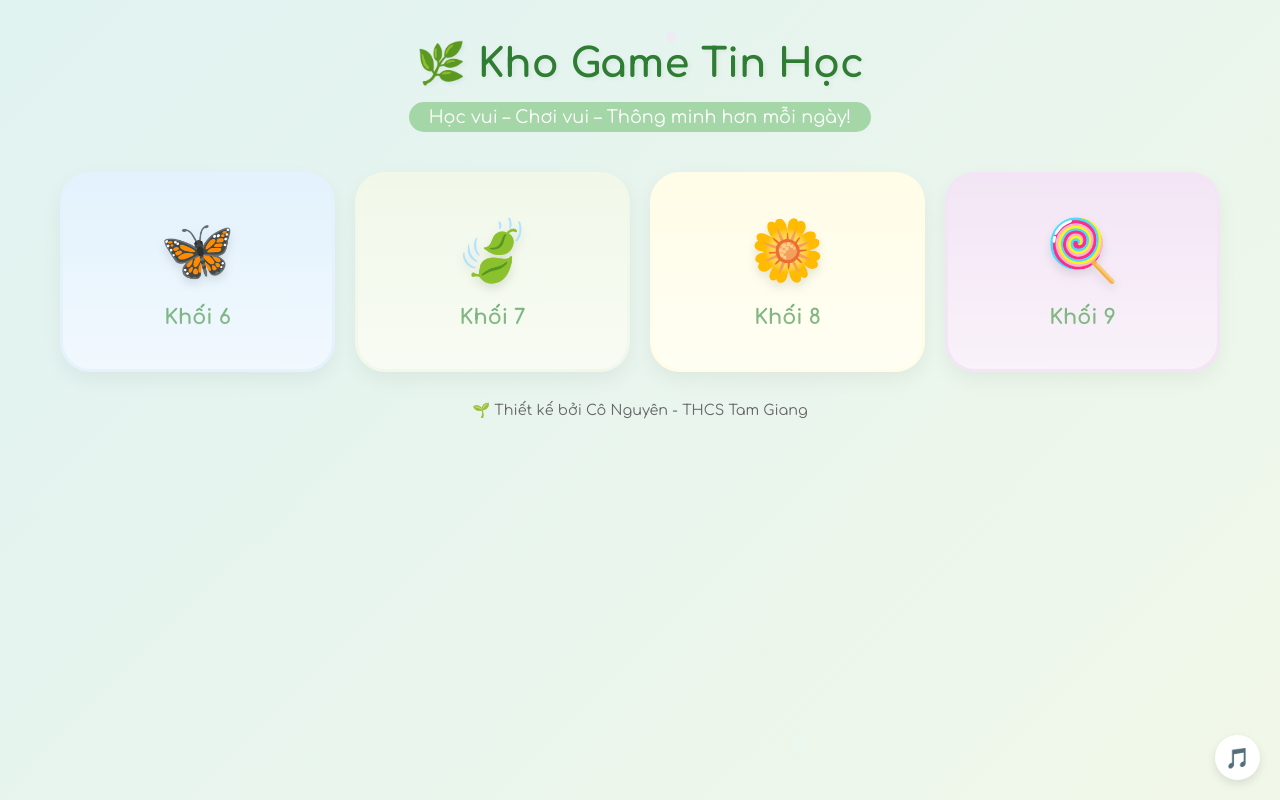
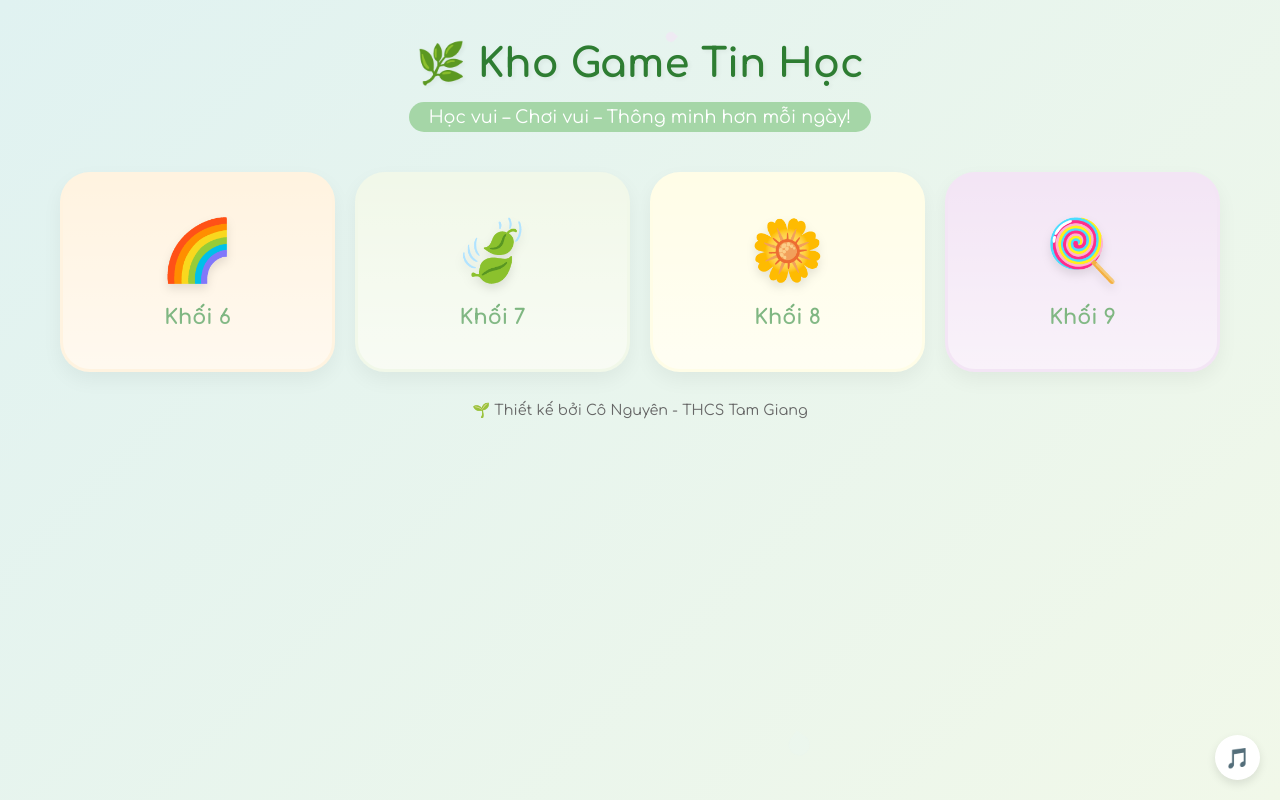
Before and after one commit to hainguyen03299-beep/hainguyen03299-beep.github.io, a plain HTML site: page index.html in a window 1280 px wide. Drawn offline with Linux system fonts and the light colour scheme.

Commit message:
Update index.html

```diff
--- a/index.html
+++ b/index.html
@@ -193,7 +193,7 @@
         }
 
         /* Màu sắc riêng cho từng khối */
-        .card-6 { background-color: #E3F2FD; }
+        .card-6 { background-color: #FFF3E0; } /* Đổi sang màu cam nhạt để hợp với cầu vồng */
         .card-7 { background-color: #F1F8E9; }
         .card-8 { background-color: #FFFDE7; }
         .card-9 { background-color: #F3E5F5; }
@@ -205,7 +205,7 @@
     <!-- Container cho hoa rơi -->
     <div id="flower-container"></div>
 
-    <!-- Nhạc nền (Sử dụng link nhạc không bản quyền lofi chill) -->
+    <!-- Nhạc nền -->
     <audio id="bg-music" loop>
         <source src="https://www.soundhelix.com/examples/mp3/SoundHelix-Song-1.mp3" type="audio/mpeg">
     </audio>
@@ -221,8 +221,9 @@
         </header>
 
         <main class="grid">
+            <!-- Thay đổi icon bướm thành cầu vồng ở đây -->
             <a class="card card-6" href="https://hainguyen03299-beep.github.io/Khoi6-TinHoc/indexKhoi6.html">
-                <div class="icon">🦋</div>
+                <div class="icon">🌈</div>
                 <span>Khối 6</span>
             </a>
 
@@ -257,26 +258,22 @@
             const flower = document.createElement('div');
             flower.className = 'flower';
 
-            // Random size và vị trí
             const size = Math.random() * 15 + 10 + 'px';
             flower.style.width = size;
             flower.style.height = size;
             flower.style.left = Math.random() * 100 + 'vw';
             flower.style.backgroundColor = colors[Math.floor(Math.random() * colors.length)];
 
-            // Random thời gian rơi
             const duration = Math.random() * 5 + 5 + 's';
             flower.style.animationDuration = duration;
 
             container.appendChild(flower);
 
-            // Xóa hoa sau khi rơi xong
             setTimeout(() => {
                 flower.remove();
             }, parseFloat(duration) * 1000);
         }
 
-        // Tạo hoa định kỳ
         setInterval(createFlower, 800);
 
         // Xử lý nhạc nền
@@ -290,7 +287,6 @@
                 musicBtn.innerText = '🔇';
             } else {
                 music.play().catch(() => {
-                    // Trình duyệt có thể chặn autoplay
                     console.log("Cần tương tác để phát nhạc");
                 });
                 musicBtn.innerText = '🎵';
@@ -298,7 +294,7 @@
             isPlaying = !isPlaying;
         });
 
-        // Animation chuyển trang mượt mà
+        // Animation chuyển trang
         document.querySelectorAll(".card").forEach(link => {
             link.addEventListener("click", function(e) {
                 e.preventDefault();
```
